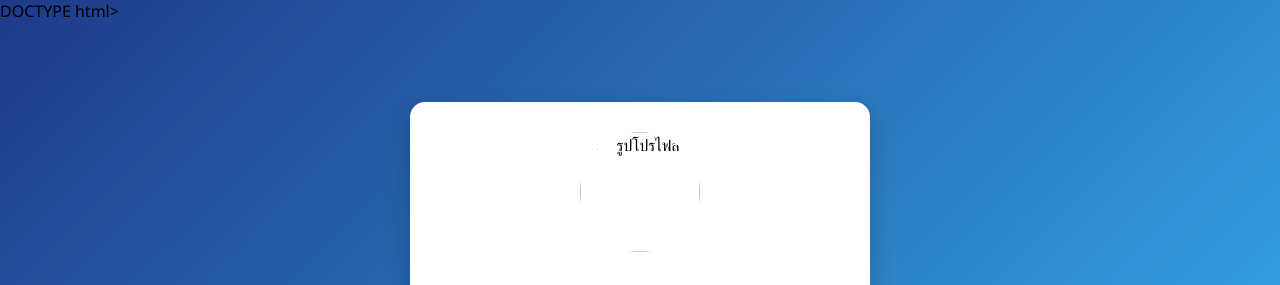
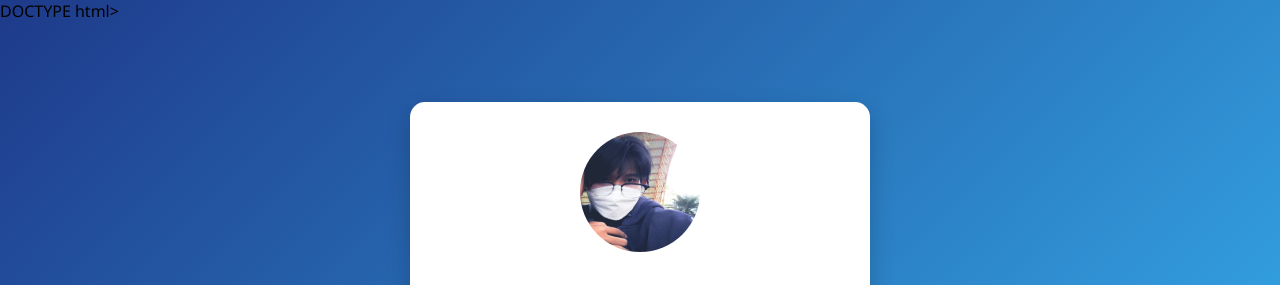
Before and after one commit to Chaiyaporn888/_chaiya2007, a plain HTML site: page index.html in a window 1280 px wide. Shown: the top 285 px of the page. Drawn offline with Linux system fonts and the light colour scheme.

Commit message:
Update index.html

```diff
--- a/index.html
+++ b/index.html
@@ -8,7 +8,7 @@
 <body>
 
     <div class="container">
-        <img src="images/profile.png" alt="รูปโปรไฟล์" class="profile">
+        <img src="images/PSX_20251227_123438.jpg" alt="รูปโปรไฟล์" class="profile">
 
         <h1>นาย ไชยพร แก้วแพทย์</h1>
         <h2>สาขาเทคโนโลยีสารสนเทศ</h2>
```
